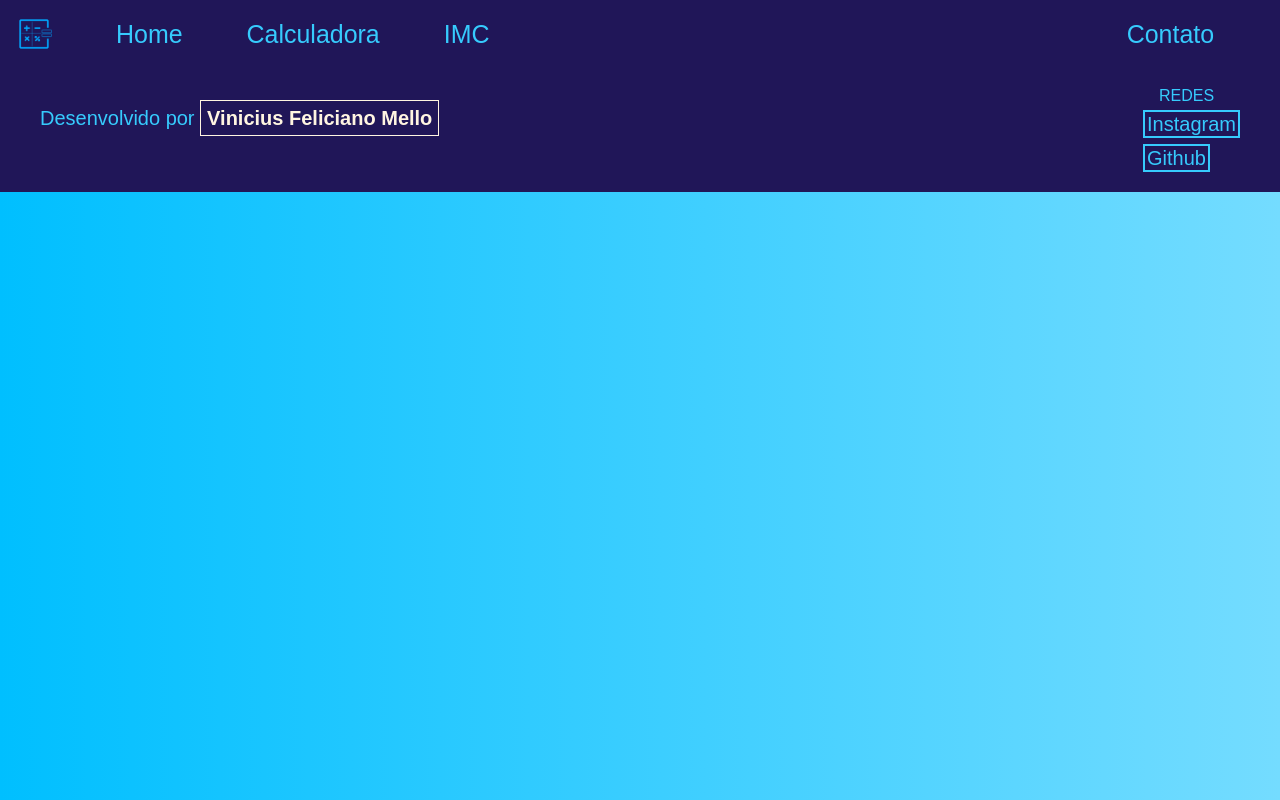
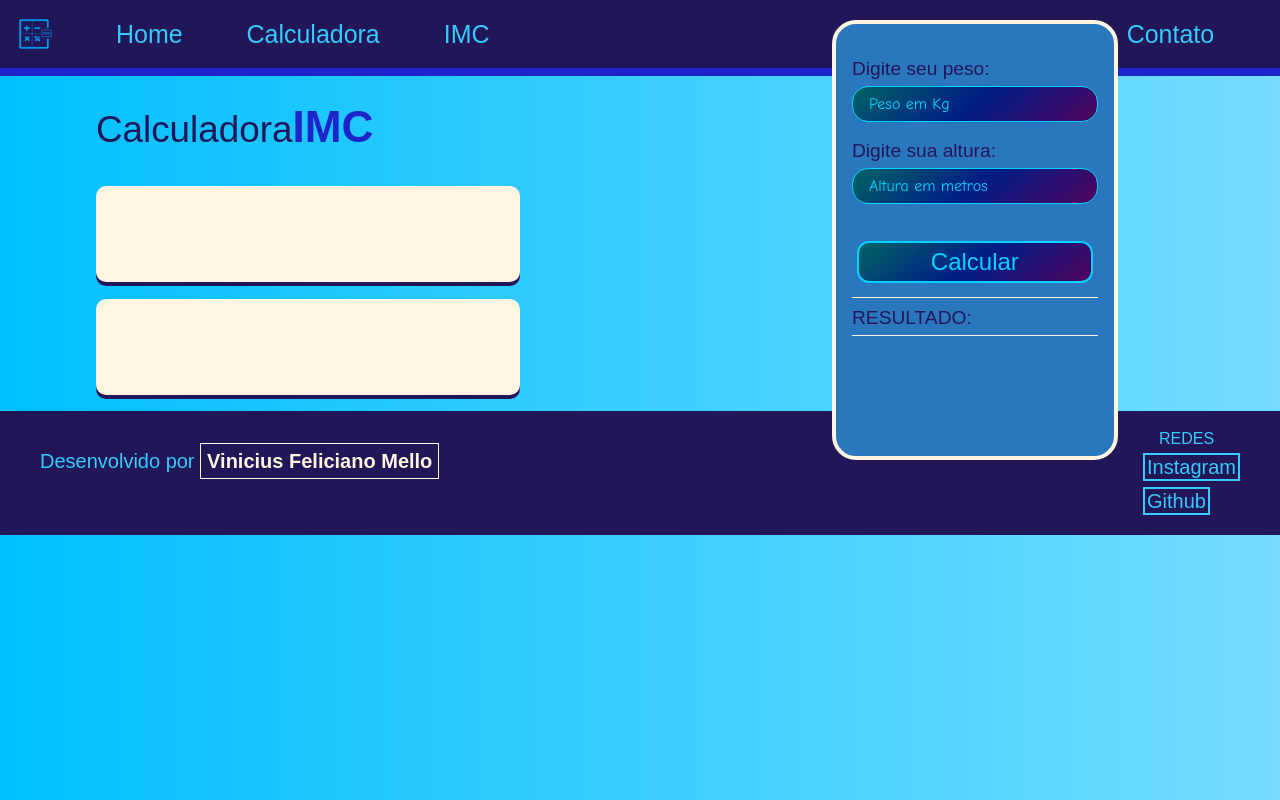
Before and after one commit to ViniciusFelicianoMello/VCalculator, a plain HTML site: page IMC.html in a window 1280 px wide. Drawn offline with Linux system fonts and the light colour scheme; a web font is replaced by a local one.

Commit message:
IMC
adicionei uma calculadora de IMC, ja realizei o HTML e o CSS, falta colocar os paragrafos de informações e fazer o JavaScript

```diff
--- a/IMC.html
+++ b/IMC.html
@@ -38,7 +38,37 @@
 
     </header>
 
-    <main></main>
+    <main class="principal">
+        <section class="principal__container">
+            <div class="principal__container__texto">
+                <h2 class="principal__titulo titulo">Calculadora<b class="principal__destaque">IMC</b></h2>
+                <p class="principal__texto"></p>
+                <p class="principal__texto"></p>
+            </div>
+
+            <div class="IMC">
+                <label class="IMC__titulo" for="peso">Digite seu peso:</label>
+                <input class="IMC__input" type="number" placeholder="Peso em Kg" id="peso" required>
+
+                <label class="IMC__titulo" for="altura">Digite sua altura:</label>
+                <input class="IMC__input" type="number" placeholder="Altura em metros" id="altura" required>
+                <br><br>
+                <button class="IMC__botao">Calcular</button>
+
+
+
+                <div id="resultadoIMC">
+                        <h2 class="resultadoIMC__titulo resultadoIMC">Resultado:</h2>
+                    <div id="resultadoIMC__div">
+                        <span id="valor"></span>
+                    </div>
+                        <span id="descricao"></span>
+                </div>
+            </div>
+
+            <h2 class="principal__titulo responsivo" id="calcular">Calculadora<b class="principal__destaque">IMC</b></h2>
+        </section>
+    </main>
 
     <footer class="rodape">
         <h2 class="rodape__titulo">Desenvolvido por <b class="rodape__destaque">Vinicius Feliciano Mello</b></h2>
@@ -53,5 +83,7 @@
         </ul>
     </footer>
 
+    <script src="javascript/appIMC.js"></script>
+
 </body>
 </html>
--- a/styles.css
+++ b/styles.css
@@ -5,6 +5,7 @@
 @import url("styles/header.css");
 @import url("styles/footer.css");
 @import url("styles/calculator.css");
+@import url("styles/IMC.css");
 
 :root {
     --fundo-degrade: linear-gradient(to right, #00bfff, #74dcff);
@@ -14,8 +15,9 @@
     --cor-quarta: #b7edff;
     --cor-quinta: #f9e944;
     --cor-sexta: #fff5e1;
+    --cor-setima: #001d86;
 
-    --calc-degrade: linear-gradient(-220deg, #006464, #001974, #50045d);
+    --calc-degrade: linear-gradient(-220deg, #006464, #001d86, #50045d);
     --calc-brilho-degrade: linear-gradient(-220deg, #00ffff, #0084ff, #c800ff);
     --calc-brilho: #00d2ff;
     --calc-fundo: #2a77be;
--- /dev/null
+++ b/styles/IMC.css
@@ -0,0 +1,92 @@
+.IMC {
+    display: flex;
+    flex-direction: column;
+    position: absolute;
+    background: var(--calc-fundo);
+    top: auto;
+    left: 65%;
+    text-align: center;
+    padding: 1em;
+    border: 0.3em solid var(--cor-sexta);
+    border-radius: 1.5em;
+    height: 50vh;
+}
+
+.IMC__titulo,.resultadoIMC__titulo {
+    font-family: var(--fonte-principal);
+    color: var(--cor-primaria);
+    font-size: 1.2em;
+    text-align: left;
+    margin-top: 1em;
+}
+
+.IMC__input {
+    background: var(--calc-degrade);
+    color: var(--calc-brilho);
+    font-family: var(--fonte-secundaria);
+    font-size: 1em;
+    padding: 0.5em 1em;
+    margin: 0.5em 0 0 0;
+    border: 0.1em solid var(--calc-brilho);
+    border-radius: 1em;
+    outline: none;
+}  .IMC__input:active {
+    border: 0.1em solid var(--cor-sexta);
+} .IMC__input::-webkit-outer-spin-button, .IMC__input::-webkit-inner-spin-button {
+    appearance: none;
+} input::placeholder {
+    color: var(--calc-brilho);
+}
+
+.IMC__botao {
+    background: var(--calc-degrade);
+    color: var(--calc-brilho);
+    padding: 0.2em 3em;
+    border: 0.1em solid var(--calc-brilho);
+    border-radius: 0.5em;
+    margin: 0.2em;
+    cursor: pointer;
+
+    font-family: var(--fonte-principal);
+    font-size: 1.5em;
+} .IMC__botao:hover {
+    background: var(--calc-brilho-degrade);
+    color: var(--cor-secundaria);
+    border: 0.1em solid var(--cor-secundaria);
+    font-family: var(--fonte-principal);
+} .IMC__botao:active {
+    background: var(--calc-amarelo-degrade);
+    color: var(--cor-sexta);
+    border: 0.1em solid var(--cor-sexta);
+    transition: 0s;
+}
+
+.resultadoIMC {
+    align-items: center;
+    text-align: left;
+    border-top: 0.1em solid var(--cor-sexta);
+    text-transform: uppercase;
+    margin-top: 0.5em;
+    padding: 0.5em 0 0;
+
+}
+
+#resultadoIMC__div {
+    display: flex;
+    font-family: var(--fonte-secundaria);
+    font-weight: bolder;
+    margin-top: 0.5em;
+    gap: 0.5em;
+    align-items: center;
+} #valor {
+    font-size: 1.8em;
+    color: var(--cor-sexta);
+} #descricao {
+    display: flex;
+    width: auto;
+    font-family: var(--fonte-secundaria);
+    font-size: 1em;
+    font-weight: bolder;
+    color: var(--cor-setima);
+    border-bottom: 0.1em solid var(--cor-sexta);
+}
--- a/styles/calculator.css
+++ b/styles/calculator.css
@@ -32,6 +32,7 @@
     border-radius: 0.5em;
     margin: 0.2em;
     cursor: pointer;
+    font-family: var(--fonte-principal);
 }
 .calculadora__botao:hover, .calculadora__botao-2:hover {
     background: var(--calc-brilho-degrade);
@@ -39,6 +40,17 @@
     border: 0.1em solid var(--cor-secundaria);
     scale: 1.1;
     transition: 0.3s;
+    font-family: var(--fonte-principal);
+} .calculadora__botao:active {
+    background: var(--calc-amarelo-degrade);
+    color: var(--cor-sexta);
+    border: 0.1em solid var(--cor-sexta);
+    transition: 0s;
+}  .calculadora__botao-2:active {
+    background: var(--calc-degrade);
+    color: var(--cor-sexta);
+    border: 0.1em solid var(--cor-sexta);
+    transition: 0s;
 }
 
 .calculadora__botao-2 {
@@ -50,6 +62,7 @@
     border-radius: 0.5em;
     margin: 0.2em;
     cursor: pointer;
+    font-family: var(--fonte-principal);
 }
 
 .responsivo {
```
Also changed, not shown: javascript/appIMC.js (added).
